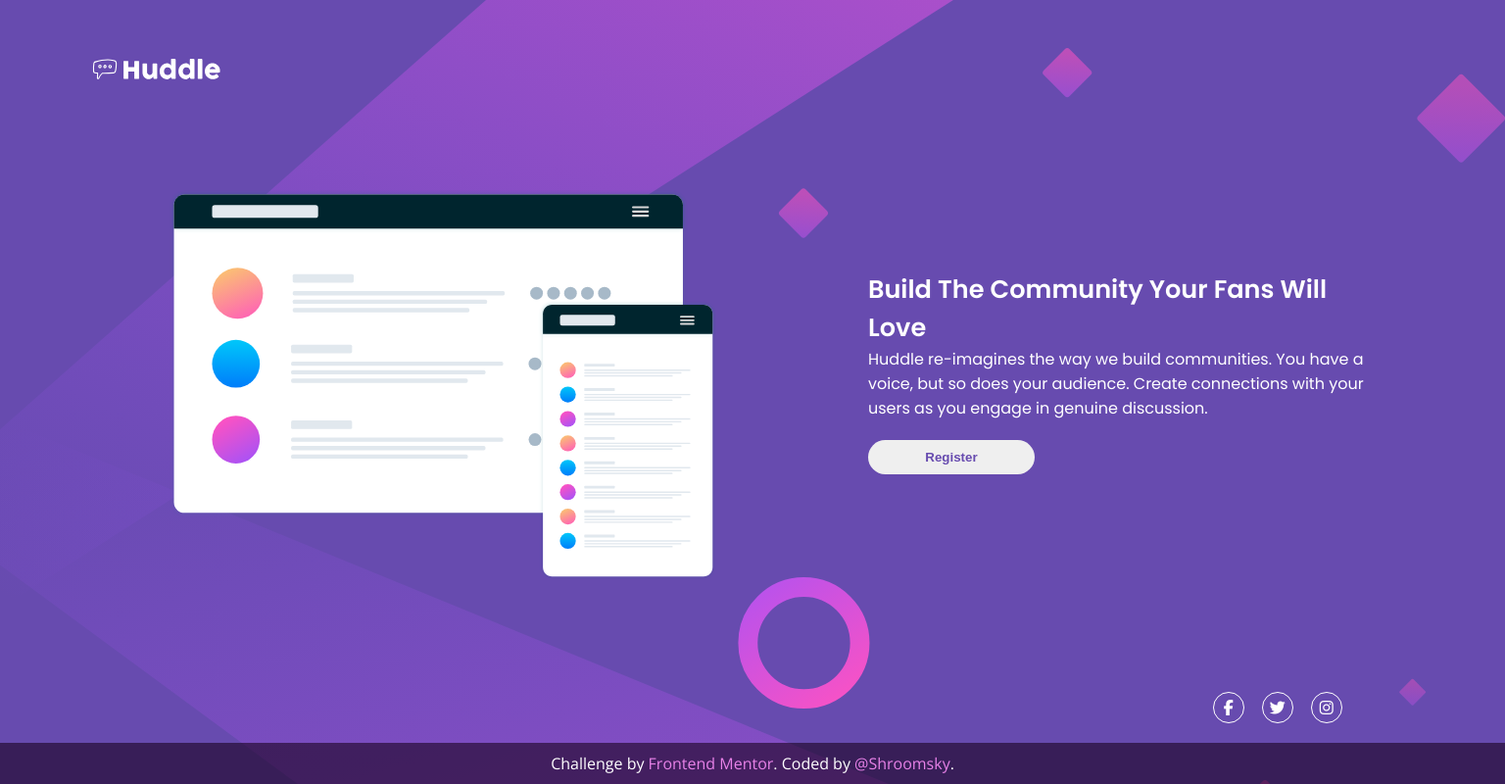
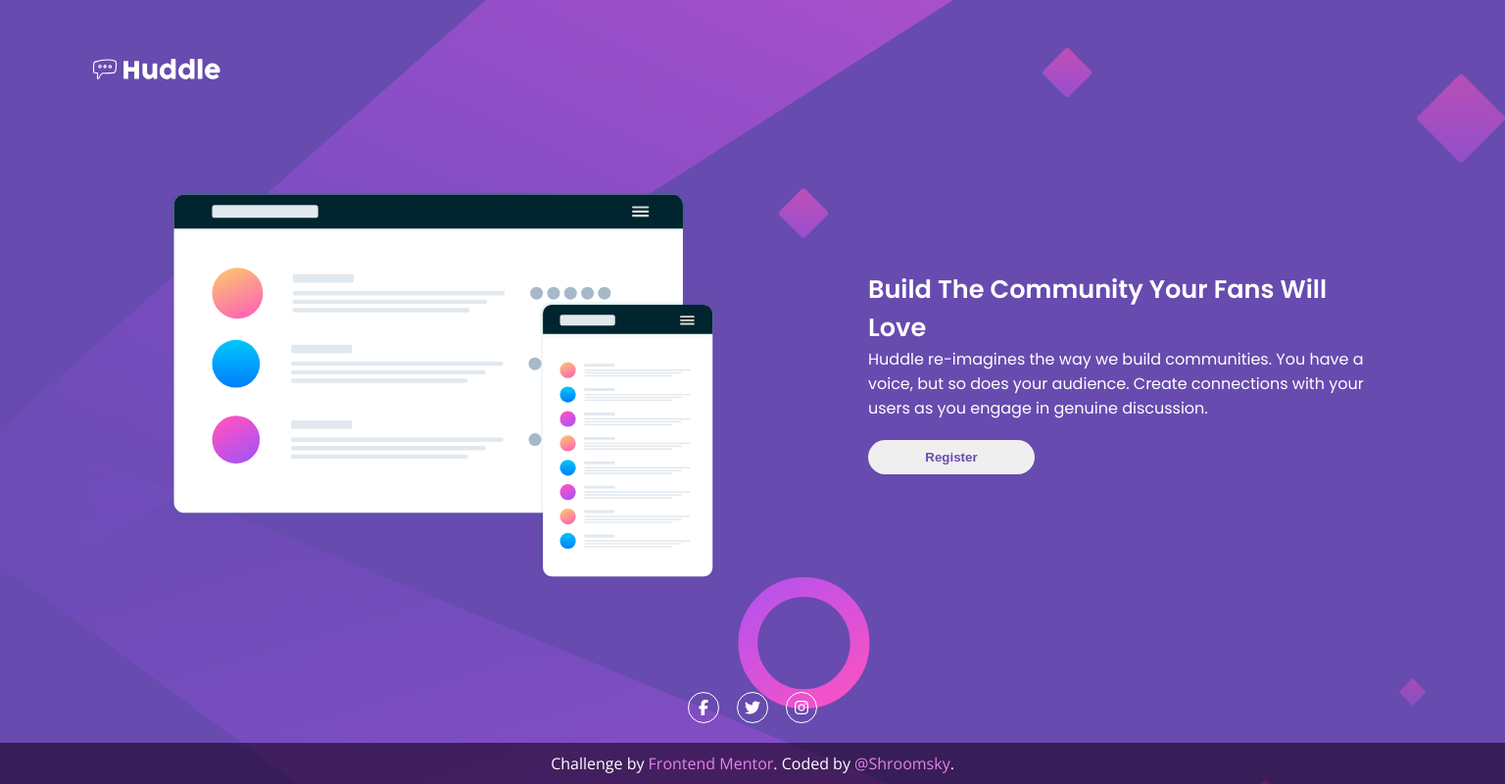
Before and after one commit to Shroomsky/huddle-landing, a plain HTML site: page index.html in a window 1536 px wide. Shown: the whole page at 98% size. Drawn offline with nearby package versions, Linux system fonts and the light colour scheme.

Commit message:
fixing css

```diff
--- a/index.html
+++ b/index.html
@@ -37,7 +37,7 @@
         </main>
 
     </div>
-    <media class="media">
+    <media class="social_media">
         <i class="fa-brands fa-facebook-f"></i>
         <i class="fa-brands fa-twitter"></i>
         <i class="fa-brands fa-instagram"></i>
--- a/sass/style.scss
+++ b/sass/style.scss
@@ -109,7 +109,7 @@ a {
 	display: flex;
 	flex-direction: column;
 }
-.media {
+.social_media {
 	position: relative;
 	left: 50%;
 	transform: translate(-50%);
@@ -180,7 +180,7 @@ a {
 			cursor: default;
 		}
 	}
-	.media {
+	.socila_media {
 		left: 80%;
 		transform: translate(0%);
 	}
```
Also changed, not shown: css/style.css.
